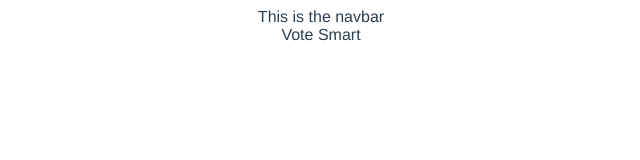
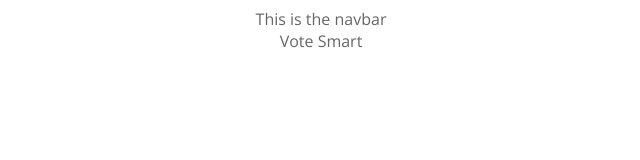
Before and after one commit to jeffting/vote-smart, a Vue app: page / in a window 1280 px wide. Shown: the top 160 px of the page, without its empty margins (319-959 px from the left). Built offline with nearby package versions, Linux system fonts and the light colour scheme.

Commit message:
Added pages

```diff
--- a/src/App.vue
+++ b/src/App.vue
@@ -16,11 +16,29 @@
 </script>
 
 <style>
+@import url('https://fonts.googleapis.com/css?family=Open+Sans:400,600&display=swap');
 #app {
-  font-family: 'Avenir', Helvetica, Arial, sans-serif;
+  font-family: 'Open Sans', sans-serif; /* Avenir', Helvetica, Arial, sans-serif; */
+  font-weight: 400;
   -webkit-font-smoothing: antialiased;
   -moz-osx-font-smoothing: grayscale;
   text-align: center;
-  color: #2c3e50;
+  color: #666666;
+}
+h1, h2, h3 {
+  color: #222222;
+  font-weight: 600;
+}
+h1 {
+  font-size: 48px;
+}
+h2 {
+  font-size: 32px;
+}
+h3 {
+  font-size: 24px;
+}
+p {
+  font-size: 16px;
 }
 </style>
--- a/src/router/index.js
+++ b/src/router/index.js
@@ -1,6 +1,9 @@
 import Vue from 'vue'
 import Router from 'vue-router'
 import Home from '@/components/Home'
+import Issues from '@/components/Issues'
+import Quiz from '@/components/Quiz'
+import Candidates from '@/components/Candidates'
 
 Vue.use(Router)
 
@@ -10,6 +13,21 @@
       path: '/',
       name: 'Home',
       component: Home
+    },
+    {
+      path: '/Issues',
+      name: 'Issues',
+      component: Issues
+    },
+    {
+      path: '/Candidates',
+      name: 'Candidates',
+      component: Candidates
+    },
+    {
+      path: '/Quiz',
+      name: 'Quiz',
+      component: Quiz
     }
   ]
 })
```
